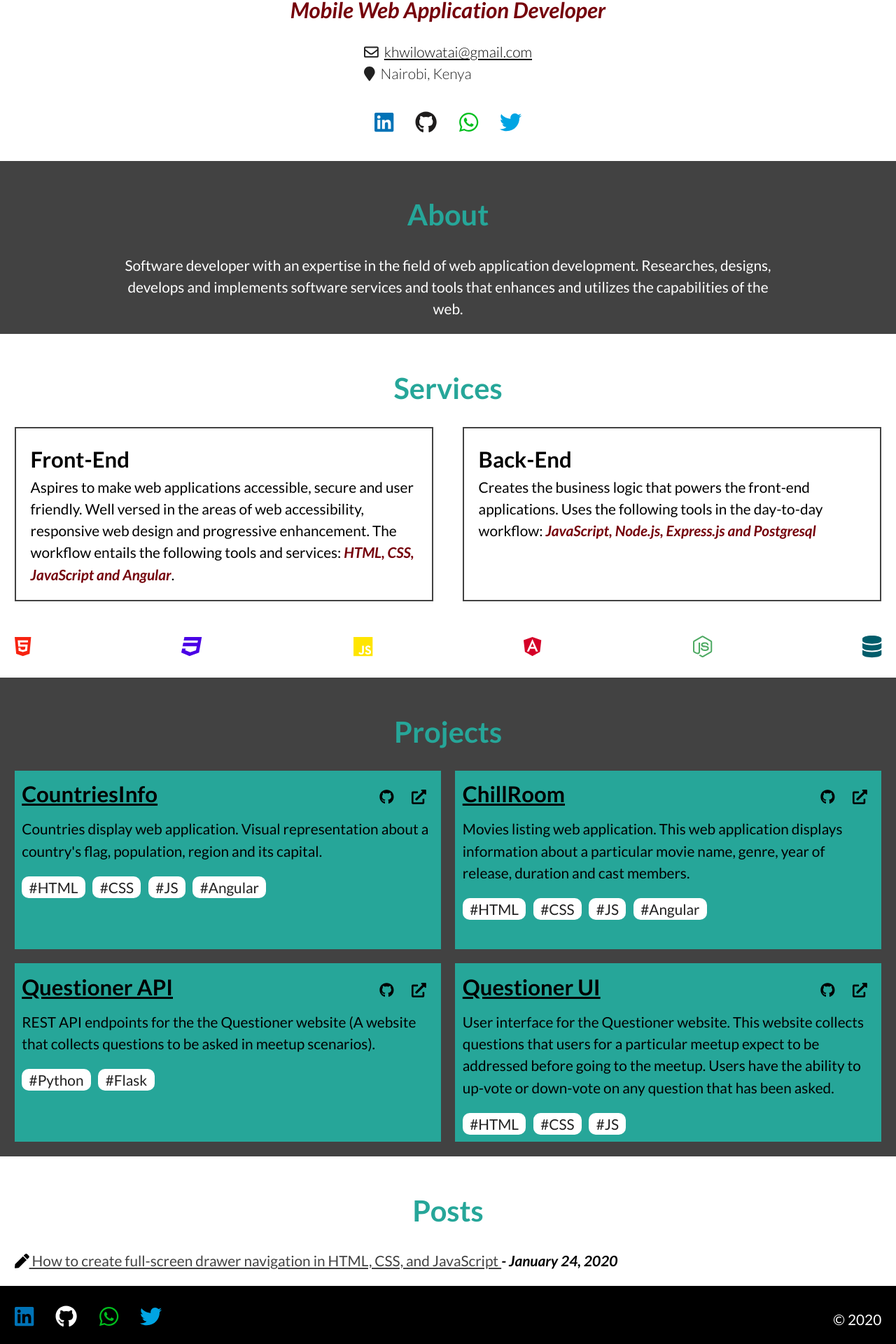
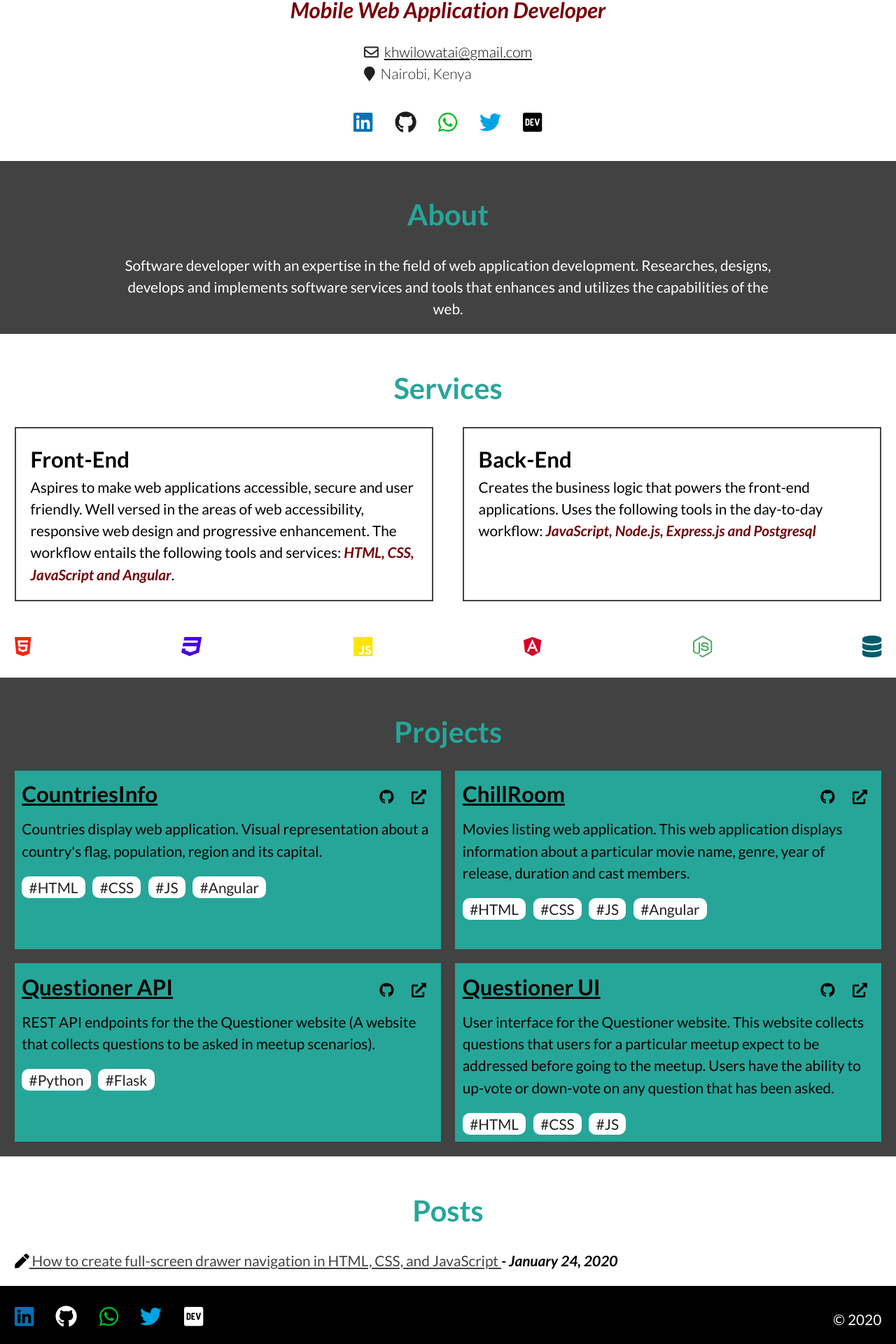
Before and after one commit to khwilo/khwilo, an Angular app: page / in a window 1280 px wide. Shown: the part 207-2127 px from the top of the page at 70% size. Built offline with nearby package versions, Linux system fonts and the light colour scheme.

Commit message:
Add the DEV badge

```diff
--- a/src/app/footer/footer.component.css
+++ b/src/app/footer/footer.component.css
@@ -10,6 +10,7 @@
   padding: 1em;
 }
 
-.footer__social_media .github-icon {
+.footer__social_media .github-icon,
+.footer__social_media .devto-icon {
   color: var(--clr-white);
 }
--- a/src/app/footer/footer.component.html
+++ b/src/app/footer/footer.component.html
@@ -21,6 +21,15 @@
           <fa-icon [icon]="TwitterIcon" class="twitter-icon"></fa-icon>
         </a>
       </div>
+      <div class="social-media__icon">
+        <a
+          href="{{ DevToLink }}"
+          target="_blank"
+          aria-label="Khwilo's DEV Profile"
+        >
+          <fa-icon [icon]="DevToIcon" class="devto-icon"></fa-icon>
+        </a>
+      </div>
     </div>
     <div class="copyright">&copy; 2020</div>
   </section>
--- a/src/app/footer/footer.component.ts
+++ b/src/app/footer/footer.component.ts
@@ -4,7 +4,8 @@ import {
   faGithub,
   faLinkedin,
   faTwitter,
-  faWhatsapp
+  faWhatsapp,
+  faDev
 } from '@fortawesome/free-brands-svg-icons';
 
 @Component({
@@ -17,11 +18,13 @@ export class FooterComponent implements OnInit {
   LinkedInLink = 'https://www.linkedin.com/in/khwilo-watai';
   TwitterLink = 'https://twitter.com/khwilo';
   WhatsappLink = 'https://api.whatsapp.com/send?phone=+254718802061';
+  DevToLink = 'https://dev.to/khwilo';
 
   LinkedInIcon = faLinkedin;
   GitHubIcon = faGithub;
   WhatsappIcon = faWhatsapp;
   TwitterIcon = faTwitter;
+  DevToIcon = faDev;
 
   constructor() {}
 
--- a/src/app/intro/intro.component.html
+++ b/src/app/intro/intro.component.html
@@ -38,5 +38,14 @@
         <fa-icon [icon]="TwitterIcon" class="twitter-icon"></fa-icon>
       </a>
     </div>
+    <div class="social-media__icon">
+      <a
+        href="{{ DevToLink }}"
+        target="_blank"
+        aria-label="Khwilo's DEV Profile"
+      >
+        <fa-icon [icon]="DevToIcon" class="devto-icon"></fa-icon>
+      </a>
+    </div>
   </div>
 </section>
--- a/src/app/intro/intro.component.ts
+++ b/src/app/intro/intro.component.ts
@@ -4,7 +4,8 @@ import {
   faGithub,
   faLinkedin,
   faTwitter,
-  faWhatsapp
+  faWhatsapp,
+  faDev
 } from '@fortawesome/free-brands-svg-icons';
 import { faEnvelope } from '@fortawesome/free-regular-svg-icons';
 import { faMapMarker } from '@fortawesome/free-solid-svg-icons';
@@ -23,6 +24,7 @@ export class IntroComponent implements OnInit {
   LinkedInLink = 'https://www.linkedin.com/in/khwilo-watai';
   TwitterLink = 'https://twitter.com/khwilo';
   WhatsappLink = 'https://api.whatsapp.com/send?phone=+254718802061';
+  DevToLink = 'https://dev.to/khwilo';
 
   envelopeIcon = faEnvelope;
   mapMarkerIcon = faMapMarker;
@@ -31,6 +33,7 @@ export class IntroComponent implements OnInit {
   GitHubIcon = faGithub;
   WhatsappIcon = faWhatsapp;
   TwitterIcon = faTwitter;
+  DevToIcon = faDev;
 
   constructor() {}
 
--- a/src/styles.css
+++ b/src/styles.css
@@ -233,6 +233,10 @@ a:focus {
   color: var(--clr-twitter);
 }
 
+.devto-icon {
+  color: var(--clr-dark);
+}
+
 /* End - Social media styles */
 
 /* Start - common styles for both about and projects sections */
```
